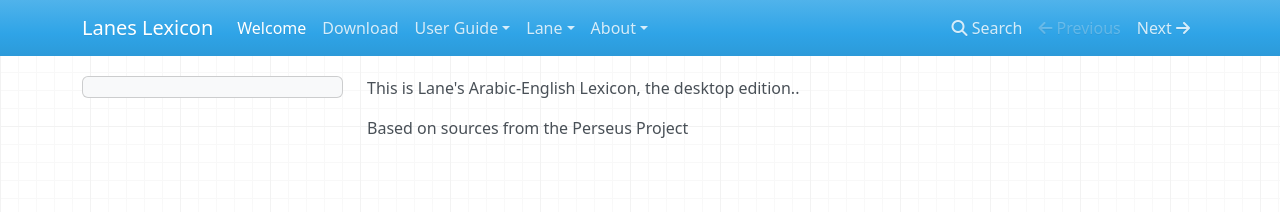
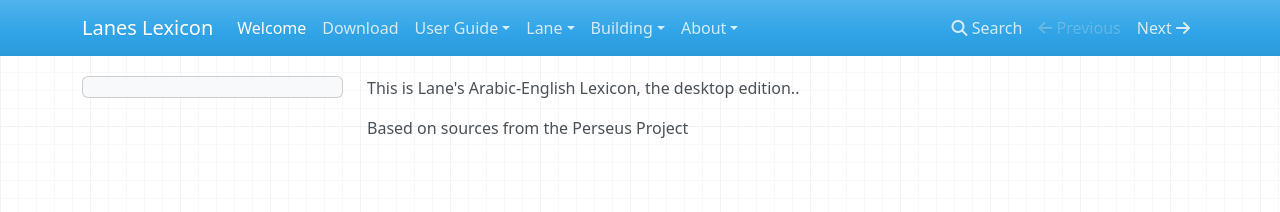
Before and after one commit to laneslexicon/lexicon, an MkDocs documentation site: the page built from docs/index.md, in a window 1280 px wide. Shown: the top 212 px of the page. Built offline with MkDocs 1.6.1, drawn with Linux system fonts in a browser that asks for light colours; nearby versions of some CDN libraries; old or Windows-style settings are respelled for this version of MkDocs.

Commit message:
added building page

```diff
--- a/mkdocs.yml
+++ b/mkdocs.yml
@@ -6,4 +6,5 @@
 - ['user-guide/configuring.md', User Guide, 'Configuration']
 - ['lane/preface.md','Lane','Preface']
 - ['lane/citations.md','Lane','Citations']
+- ['build.md', 'Building', 'Building']
 - ['about/license.md', 'About', 'License']
```
